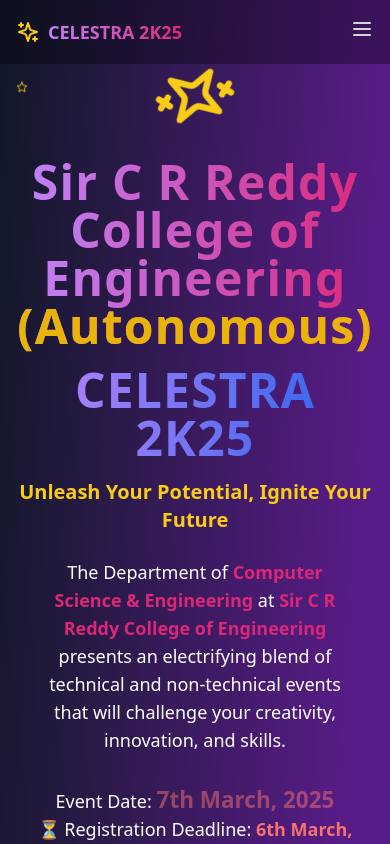
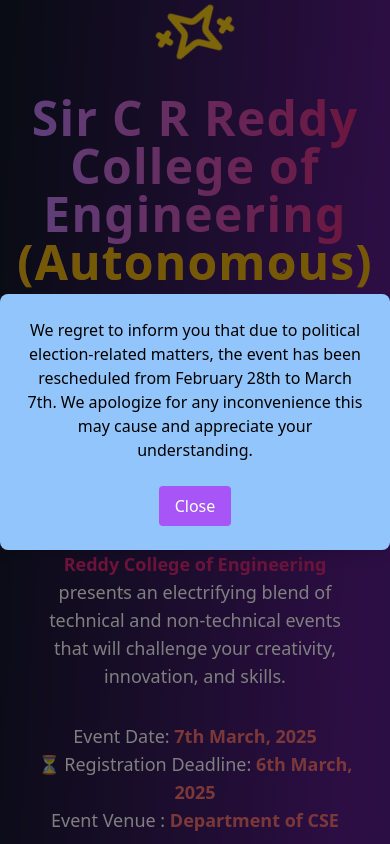
Before and after one commit to simha10/TechFest-Website, a React (Vite) app: page / in a window 390 px wide. Shown: the top 844 px of the page. Built offline with nearby package versions, Linux system fonts and the light colour scheme.

Commit message:
updated date

```diff
--- a/src/components/Home.jsx
+++ b/src/components/Home.jsx
@@ -1,16 +1,32 @@
-import React from "react";
+import React, { useState, useEffect } from "react";
 import { motion } from "framer-motion";
-import { Sparkles, Star, } from "lucide-react";
+import { Sparkles, Star } from "lucide-react";
+import Popup from "./Popup";
 
 function Home({ scrollToSection }) {
+  const [showPopup, setShowPopup] = useState(true);
 
-  const HnadleRegisterClick = () => {
-    console.log("working")
+  const handleRegisterClick = () => {
+    console.log("working");
     scrollToSection('events');
-  }
+  };
+
+  const handleClosePopup = () => {
+    setShowPopup(false);
+  };
+
+  useEffect(() => {
+    setShowPopup(true);
+  }, []);
 
   return (
     <div className="min-h-screen flex items-center justify-center relative overflow-hidden px-4 text-white">
+      {showPopup && (
+        <Popup
+          message="Unfortunately, due to some political election issues, the event is postponed from 28th Feb to 7th March."
+          onClose={handleClosePopup}
+        />
+      )}
       {/* Background Stars Animation */}
       <div className="absolute inset-0 pointer-events-none">
         {[...Array(20)].map((_, i) => (
@@ -107,14 +123,14 @@
           transition={{ duration: 0.8, delay: 1 }}
           className="text-lg md:text-xl text-white mb-6"
         >
-              Event Date: <span className="drop text-red-400 font-bold">7th March, 2025</span> <br />
-          ⏳ Registration Deadline: <span className="text-red-400 font-bold">6th March, 2025</span><br/>
-              Event Venue : <span className="text-red-400 font-bold">Department of CSE</span><br/><br/>
-              <div className="border-2 border-gray-400 p-2 rounded-lg">
-              Free bus facility for participants can be available from :<br/>
-              <span className="inline-block animate-pulse text-red-400 font-bold"><marquee behavior="" direction="">Vijayawada, Nuzvid, Katrenipadu, Kaikaluru, Kamavarapu kota, Bhimadolu, Jalipudi, Kondalarao Palem, Dharmaji Gudem, GunduGolanu, Galayagudem, Gudivada </marquee></span>
-              </div>
+          Event Date: <span className="text-red-400 font-bold">7th March, 2025</span> <br />
+          ⏳ Registration Deadline: <span className="text-red-400 font-bold">6th March, 2025</span><br />
+          Event Venue : <span className="text-red-400 font-bold">Department of CSE</span><br /><br />
         </motion.p>
+        <div className="border-2 border-gray-400 p-2 rounded-lg">
+          Free bus facility for participants can be available from :<br />
+          <span className="inline-block animate-pulse text-red-400 font-bold"><marquee behavior="" direction="">Vijayawada, Nuzvid, Katrenipadu, Kaikaluru, Kamavarapu kota, Bhimadolu, Jalipudi, Kondalarao Palem, Dharmaji Gudem, GunduGolanu, Galayagudem, Gudivada </marquee></span>
+        </div>
 
         <motion.p
           initial={{ opacity: 0, y: 20 }}
@@ -127,7 +143,7 @@
 
         {/* Call to Action Button */}
         <motion.button
-          onClick={HnadleRegisterClick}
+          onClick={handleRegisterClick}
           initial={{ opacity: 0, y: 20 }}
           animate={{ opacity: 1, y: 0 }}
           transition={{ duration: 0.8, delay: 1.2 }}
--- /dev/null
+++ b/src/components/Navbar.css
@@ -0,0 +1,5 @@
+@media (max-width: 768px) {
+  .hidden-on-phone {
+    display: none;
+  }
+}
--- a/src/components/Navbar.jsx
+++ b/src/components/Navbar.jsx
@@ -1,6 +1,7 @@
 import React, { useState } from 'react';
 import { motion } from 'framer-motion';
 import { Sparkles, Menu, X } from 'lucide-react';
+import './Navbar.css'; // Import the CSS file
 
 function Navbar({ activeSection, setActiveSection }) {
   const [isMenuOpen, setIsMenuOpen] = useState(false);
@@ -13,7 +14,7 @@
       initial={{ y: -100 }}
       animate={{ y: 0 }}
       transition={{ duration: 0.8 }}
-      className="sticky top-0 z-50 bg-black/30 backdrop-blur-md"
+      className="sticky top-0 z-50 bg-black/30 backdrop-blur-md hidden-on-phone" // Add the class here
     >
       <div className="container mx-auto px-4">
         <div className="flex items-center justify-between h-16">
@@ -47,11 +48,10 @@
                 animate={{ opacity: 1, y: 0 }}
                 transition={{ delay: index * 0.1 }}
                 onClick={() => setActiveSection(item)}
-                className={`capitalize ${
-                  activeSection === item
+                className={`capitalize ${activeSection === item
                     ? 'text-purple-400 border-b-2 border-purple-400'
                     : 'text-gray-300 hover:text-purple-400'
-                } transition-colors duration-200`}
+                  } transition-colors duration-200`}
               >
                 {item}
               </motion.button>
@@ -74,11 +74,10 @@
                   setActiveSection(item);
                   setIsMenuOpen(false);
                 }}
-                className={`block w-full text-left px-4 py-2 capitalize ${
-                  activeSection === item
+                className={`block w-full text-left px-4 py-2 capitalize ${activeSection === item
                     ? 'text-purple-400 bg-white/5'
                     : 'text-gray-300 hover:text-purple-400'
-                } transition-colors duration-200`}
+                  } transition-colors duration-200`}
               >
                 {item}
               </motion.button>
--- /dev/null
+++ b/src/components/Popup.jsx
@@ -0,0 +1,21 @@
+import React from 'react';
+
+const Popup = ({ onClose }) => {
+
+    const message = 'We regret to inform you that due to political election-related matters, the event has been rescheduled from February 28th to March 7th. We apologize for any inconvenience this may cause and appreciate your understanding.';
+    return (
+        <div className="fixed inset-0 flex items-center justify-center bg-black bg-opacity-50 z-50">
+            <div className="bg-blue-300 p-6 rounded-lg shadow-lg text-center sm:w-screen md:w-96">
+                <p className="mb-6 text-black">{message}</p>
+                <button
+                    onClick={onClose}
+                    className="bg-purple-500 text-white px-4 py-2 rounded"
+                >
+                    Close
+                </button>
+            </div>
+        </div>
+    );
+};
+
+export default Popup;
```
